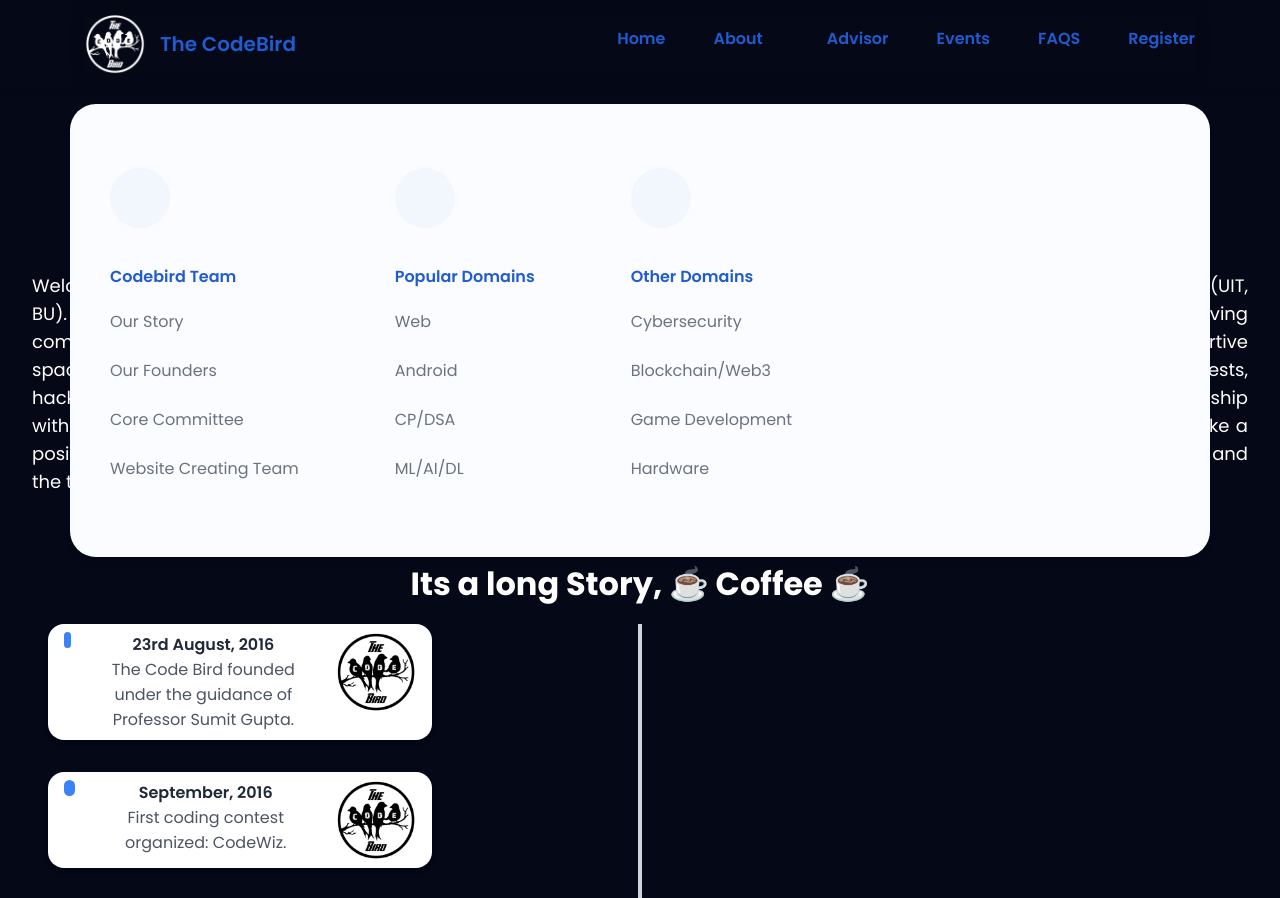
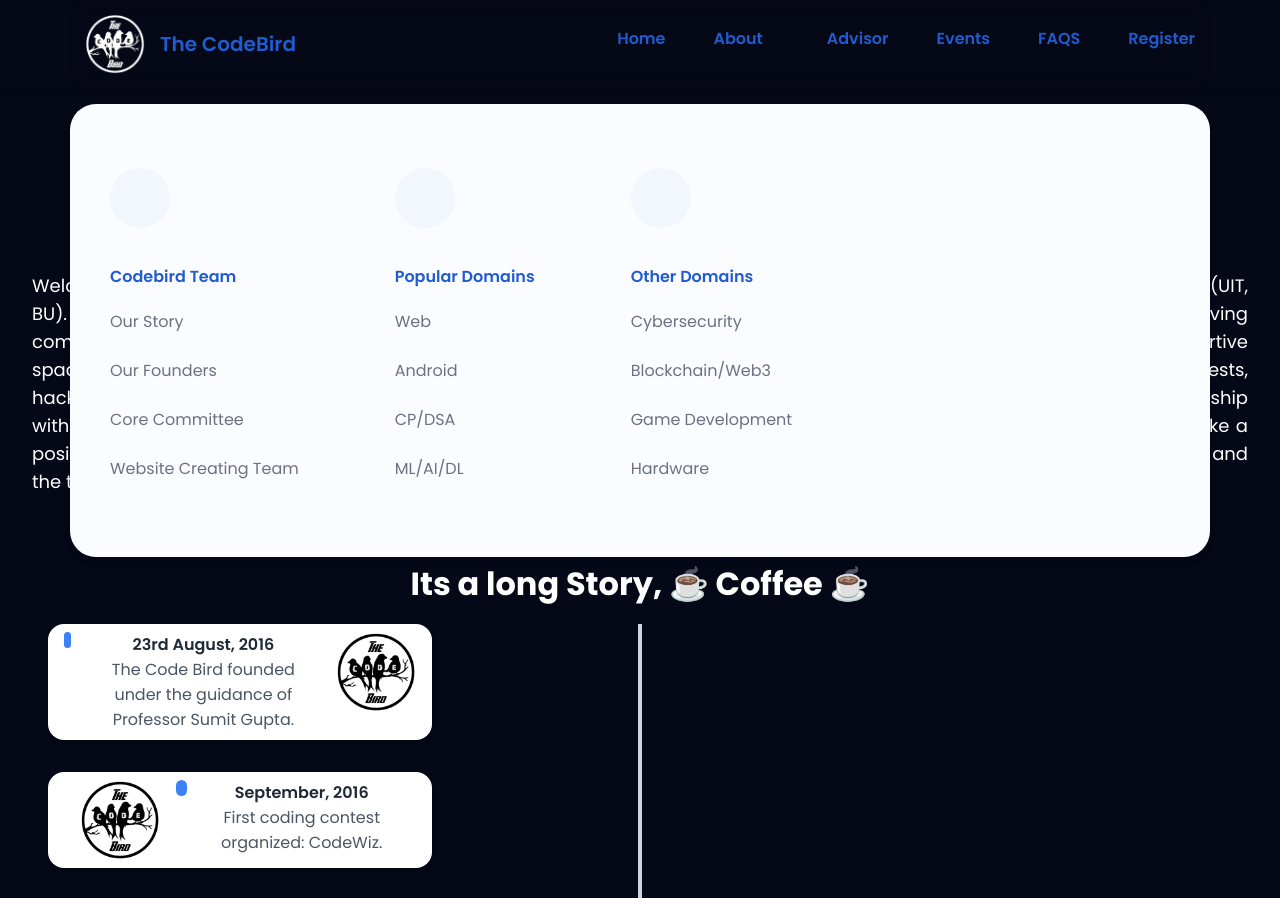
Before and after one commit to thecodebirduitbu/The-Code-Bird-Website, a React (Create React App) app: page /ourstory in a window 1280 px wide. Shown: the top 898 px of the page. Built offline with nearby package versions, Linux system fonts and the light colour scheme; some icons are missing.

Commit message:
added new librray

```diff
--- a/package.json
+++ b/package.json
@@ -13,6 +13,7 @@
     "@testing-library/jest-dom": "^5.17.0",
     "@testing-library/react": "^14.0.0",
     "@testing-library/user-event": "^14.4.3",
+    "aos": "^2.3.4",
     "font-awesome": "^4.7.0",
     "framer-motion": "^10.13.0",
     "gh-pages": "^5.0.0",
--- a/src/components/CodebirdTeamMegaNav/Timeline.jsx
+++ b/src/components/CodebirdTeamMegaNav/Timeline.jsx
@@ -9,7 +9,7 @@
   });
 
   const variants = {
-    hidden: { opacity: 0, x: -20 },
+    hidden: { opacity: 0, x: index % 2 === 0 ? -20 : 20 },
     visible: { opacity: 1, x: 0 },
   };
 
@@ -20,17 +20,25 @@
       animate={inView ? "visible" : "hidden"}
       variants={variants}
       transition={{ duration: 0.6, delay: 0.2 * index }}
-      className="flex items-start mb-8 px-4 py-2 bg-white shadow-md rounded-2xl w-96"
+      className={`flex items-start mb-8 px-4 py-2 bg-white shadow-md rounded-2xl w-96 ${
+        index % 2 === 0 ? "self-start" : "self-end"
+      }`}
     >
-      <div className="w-4 h-4 bg-blue-500 rounded-full z-10"></div>
-      <div className="ml-4">
+      <div
+        className={`w-4 h-4 bg-blue-500 rounded-full z-10 ${
+          index % 2 === 0 ? "mr-4" : "ml-4"
+        }`}
+      ></div>
+      <div>
         <p className="text-gray-800 font-semibold">{date}</p>
         <p className="text-gray-600">{description}</p>
       </div>
       <img
         src={`/eventimg/${image}`}
         alt={`Event ${index + 1}`}
-        className="ml-4 w-20 h-20 rounded-lg object-cover"
+        className={`ml-4 w-20 h-20 rounded-lg object-cover ${
+          index % 2 === 0 ? "order-last" : "order-first"
+        }`}
       />
     </motion.div>
   );
@@ -38,11 +46,11 @@
 
 function Timeline({ events }) {
   return (
-    <div className="mx-6 md:mx-[3rem] relative">
-      <div
+    <div className="mx-6 md:mx-[3rem] relative overflow-x-scroll">
+      <motion.div
         className="absolute h-full w-1 left-1/2 bg-gray-300"
-        style={{ transform: "translateX(-50%)" }}
-      ></div>
+        style={{ x: "-50%" }}
+      ></motion.div>
       {events.map((event, index) => (
         <TimelineCard key={index} index={index} {...event} />
       ))}
```
Also changed, not shown: 1 other file (tests, documents, lock files or other folders).
